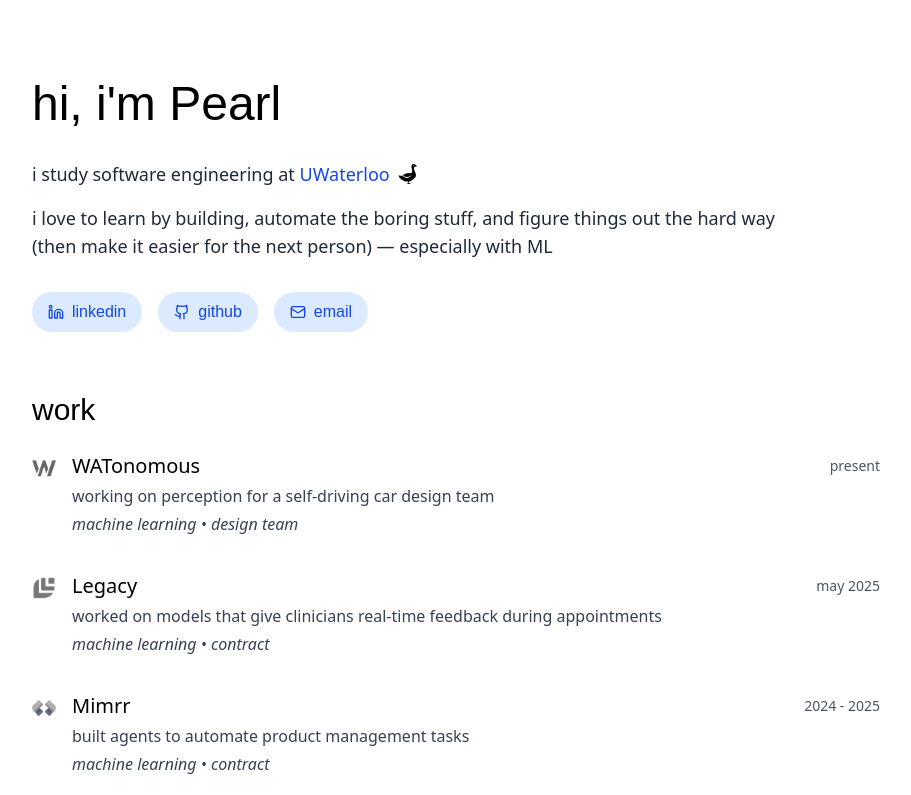
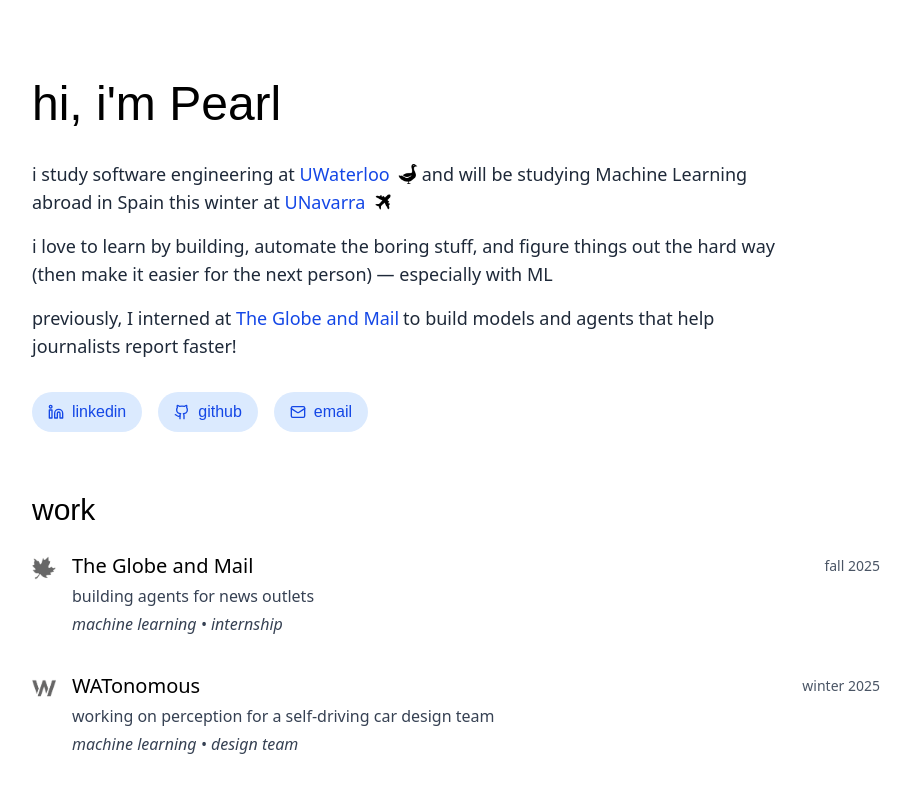
Before and after one commit to pearl-natalia/Personal-Website-2025, a Next.js app: page / in a window 1280 px wide. Shown: the top 795 px of the page, without its empty margins (184-1095 px from the left). Built offline with nearby package versions, Linux system fonts and the light colour scheme; a web font is replaced by a local one.

Commit message:
adding internship

```diff
--- a/package.json
+++ b/package.json
@@ -18,7 +18,7 @@
     "@eslint/eslintrc": "^3",
     "@tailwindcss/postcss": "^4.1.11",
     "@types/node": "^20",
-    "@types/react": "^19",
+    "@types/react": "^19.2.7",
     "@types/react-dom": "^19",
     "autoprefixer": "^10.4.21",
     "eslint": "^9",
--- a/src/app/page.tsx
+++ b/src/app/page.tsx
@@ -24,21 +24,21 @@
   //   title: "software developer • internship",
   //   link: "https://www.aboutamazon.com/news/tag/robotics",
   // },
-  // {
-  //   logo: "images/globe-logo.png",
-  //   hoverLogo: "images/globe-logo-hover.png",
-  //   company: "The Globe & Mail",
-  //   role: "building agents for news outlets",
-  //   period: "incoming fall 2025",
-  //   title: "machine learning • internship",
-  //   link: "https://www.theglobeandmail.com/",
-  // },
+  {
+    logo: "images/globe-logo.png",
+    hoverLogo: "images/globe-logo-hover.png",
+    company: "The Globe and Mail",
+    role: "building agents for news outlets",
+    period: "fall 2025",
+    title: "machine learning • internship",
+    link: "https://www.theglobeandmail.com/",
+  },
   {
     logo: "images/wato-logo.png",
     hoverLogo: "images/wato-logo-hover.png",
     company: "WATonomous",
     role: "working on perception for a self-driving car design team",
-    period: "present",
+    period: "winter 2025",
     title: "machine learning • design team",
     link: "https://www.watonomous.ca/",
   },
@@ -157,7 +157,7 @@
                   className="ml-2 w-5 h-5"
                 />
               </a>
-              {/* and will be studying abroad in Spain this winter at{" "}
+              and will be studying Machine Learning abroad in Spain this winter at{" "}
               <a
                 href="https://en.tecnun.unav.edu/"
                 target="_blank"
@@ -169,24 +169,24 @@
                   alt="Plane icon"
                   className="ml-2 w-5 h-5"
                 />
-              </a> */}
+              </a>
             </p>
             <p>
               i love to learn by building, automate the boring stuff, and figure
               things out the hard way (then make it easier for the next person)
               — especially with ML
             </p>
-            {/* <p>
-              this fall, i'll be joining{" "}
+            <p>
+              previously, I interned at{" "}
               <a
                 href="https://www.theglobeandmail.com/"
                 target="_blank"
                 className="inline-flex items-center mr-1 text-blue-700 hover:underline hover:text-blue-900 transition-colors"
               >
-                The Globe & Mail
+                The Globe and Mail
               </a>
-              to build agents that help editors move faster!
-            </p> */}
+              to build models and agents that help journalists report faster!
+            </p>
           </div>
 
           {/* Contact Links */}
```
Also changed, not shown: 1 other file (tests, documents, lock files or other folders).
